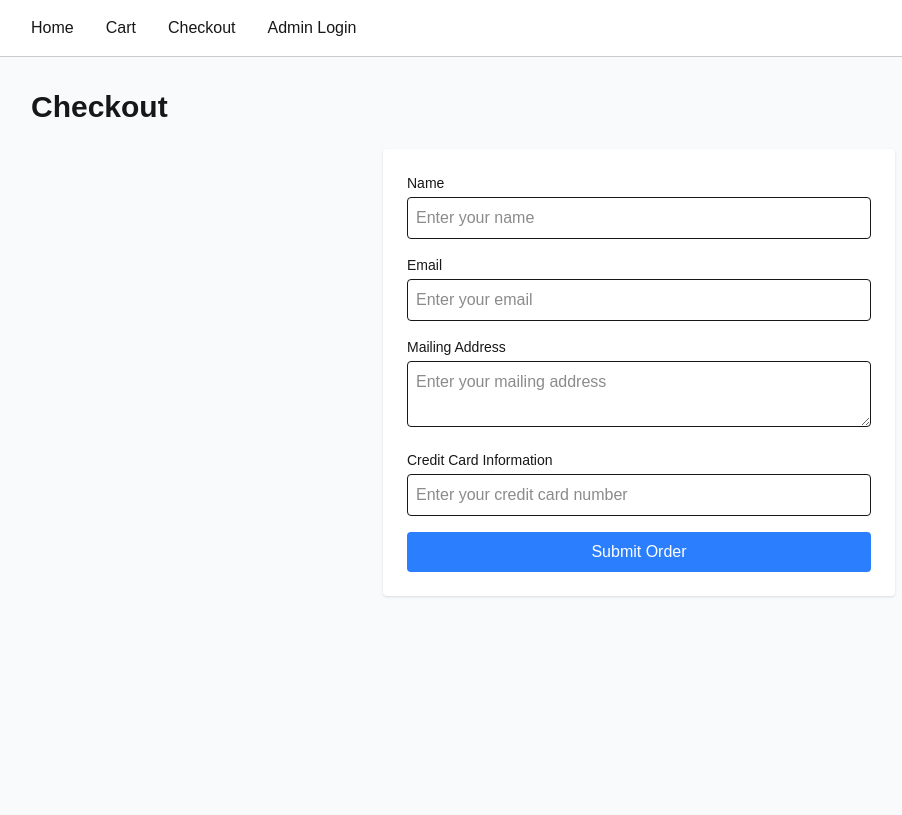
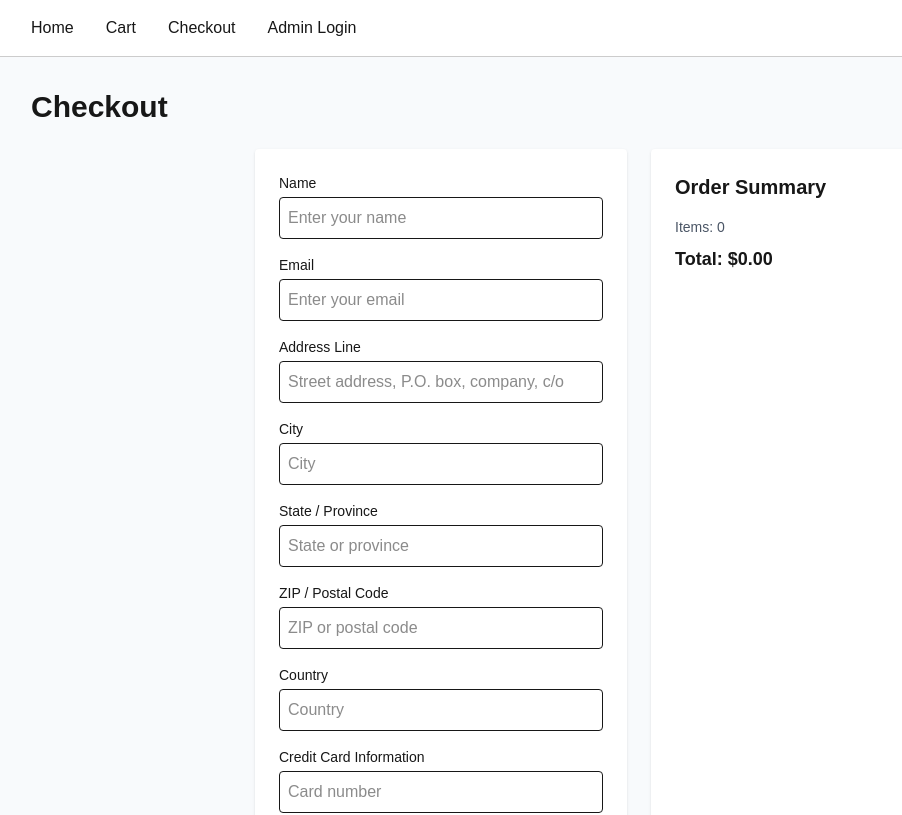
Before and after one commit to CSCI467-Project/CSCI467-Project, a Next.js app in the folder frontend/: page /checkout in a window 1280 px wide. Shown: the top 815 px of the page, without its empty margins (1-903 px from the left). Built offline with nearby package versions, Linux system fonts and the light colour scheme.

Commit message:
added: cart validation

```diff
--- a/frontend/app/checkout/page.tsx
+++ b/frontend/app/checkout/page.tsx
@@ -1,67 +1,218 @@
+"use client";
+
+import React, { useState } from "react";
 import Header from "../components/Header";
 import Footer from "../components/Footer";
+import { useCart } from "../components/CartProvider";
+import { PRODUCTS } from "../data/products";
 
-const CheckoutPage = () => {
+export default function CheckoutPage() {
+  const { cart, clearCart } = useCart();
+
+  const [form, setForm] = useState({
+    name: "",
+    email: "",
+    address: "",
+    city: "",
+    state: "",
+    zip: "",
+    country: "",
+    creditCard: "",
+  });
+
+  const [errors, setErrors] = useState<Record<string, string>>({});
+  const [submitted, setSubmitted] = useState(false);
+
+  const totalItems = Object.values(cart).reduce((s, n) => s + n, 0);
+  const totalPrice = PRODUCTS.reduce((sum, p) => sum + (cart[p.name] || 0) * p.price, 0);
+
+  function handleChange(e: React.ChangeEvent<HTMLInputElement | HTMLTextAreaElement>) {
+    const { id, value } = e.target as HTMLInputElement;
+    setForm((prev) => ({ ...prev, [id]: value }));
+    setErrors((prev) => ({ ...prev, [id]: "" }));
+  }
+
+  function validate() {
+    const errs: Record<string, string> = {};
+    if (!form.name.trim()) errs.name = "Name is required.";
+    if (!form.email.trim()) errs.email = "Email is required.";
+    else if (!form.email.includes("@") || !form.email.includes(".com"))
+      errs.email = "Email must include '@' and '.com'.";
+    if (!form.address.trim()) errs.address = "Address is required.";
+    if (!form.city.trim()) errs.city = "City is required.";
+    if (!form.state.trim()) errs.state = "State is required.";
+    if (!form.zip.trim()) errs.zip = "ZIP / Postal code is required.";
+    // basic credit card presence check
+    if (!form.creditCard.trim()) errs.creditCard = "Credit card is required.";
+    return errs;
+  }
+
+  function handleSubmit(e: React.FormEvent) {
+    e.preventDefault();
+    const v = validate();
+    setErrors(v);
+    if (Object.keys(v).length === 0) {
+      // success
+      setSubmitted(true);
+      clearCart();
+    }
+  }
+
+  const isFormComplete =
+    form.name && form.email && form.address && form.city && form.state && form.zip && form.creditCard;
+  const emailValid = form.email.includes("@") && form.email.includes(".com");
+  const canSubmit = Boolean(isFormComplete && emailValid && totalItems > 0);
+
   return (
     <>
       <Header />
       <main className="p-8 bg-slate-50 min-h-screen">
         <h1 className="text-3xl font-bold mb-6">Checkout</h1>
-        <form className="max-w-lg mx-auto bg-white p-6 rounded shadow">
+
+        <div className="max-w-3xl mx-auto grid grid-cols-1 md:grid-cols-2 gap-6">
+          <form onSubmit={handleSubmit} className="bg-white p-6 rounded shadow">
+            {submitted ? (
+              <div className="p-4 bg-green-50 text-green-800 rounded mb-4">Order submitted successfully!</div>
+            ) : null}
+
             <div className="mb-4">
               <label className="block text-sm font-medium mb-1" htmlFor="name">
                 Name
               </label>
               <input
-              type="text"
                 id="name"
+                value={form.name}
+                onChange={handleChange}
                 className="w-full border rounded p-2"
                 placeholder="Enter your name"
               />
+              {errors.name && <div className="text-red-600 text-sm mt-1">{errors.name}</div>}
             </div>
+
             <div className="mb-4">
               <label className="block text-sm font-medium mb-1" htmlFor="email">
                 Email
               </label>
               <input
-              type="email"
                 id="email"
+                value={form.email}
+                onChange={handleChange}
                 className="w-full border rounded p-2"
                 placeholder="Enter your email"
               />
+              {errors.email && <div className="text-red-600 text-sm mt-1">{errors.email}</div>}
             </div>
+
             <div className="mb-4">
               <label className="block text-sm font-medium mb-1" htmlFor="address">
-              Mailing Address
+                Address Line
               </label>
-            <textarea
+              <input
                 id="address"
+                value={form.address}
+                onChange={handleChange}
                 className="w-full border rounded p-2"
-              placeholder="Enter your mailing address"
-            ></textarea>
+                placeholder="Street address, P.O. box, company, c/o"
+              />
+              {errors.address && <div className="text-red-600 text-sm mt-1">{errors.address}</div>}
             </div>
+
             <div className="mb-4">
-            <label className="block text-sm font-medium mb-1" htmlFor="credit-card">
+              <label className="block text-sm font-medium mb-1" htmlFor="city">
+                City
+              </label>
+              <input
+                id="city"
+                value={form.city}
+                onChange={handleChange}
+                className="w-full border rounded p-2"
+                placeholder="City"
+              />
+              {errors.city && <div className="text-red-600 text-sm mt-1">{errors.city}</div>}
+            </div>
+
+            <div className="mb-4">
+              <label className="block text-sm font-medium mb-1" htmlFor="state">
+                State / Province
+              </label>
+              <input
+                id="state"
+                value={form.state}
+                onChange={handleChange}
+                className="w-full border rounded p-2"
+                placeholder="State or province"
+              />
+              {errors.state && <div className="text-red-600 text-sm mt-1">{errors.state}</div>}
+            </div>
+
+            <div className="mb-4">
+              <label className="block text-sm font-medium mb-1" htmlFor="zip">
+                ZIP / Postal Code
+              </label>
+              <input
+                id="zip"
+                value={form.zip}
+                onChange={handleChange}
+                className="w-full border rounded p-2"
+                placeholder="ZIP or postal code"
+              />
+              {errors.zip && <div className="text-red-600 text-sm mt-1">{errors.zip}</div>}
+            </div>
+
+            <div className="mb-4">
+              <label className="block text-sm font-medium mb-1" htmlFor="country">
+                Country
+              </label>
+              <input
+                id="country"
+                value={form.country}
+                onChange={handleChange}
+                className="w-full border rounded p-2"
+                placeholder="Country"
+              />
+            </div>
+
+            <div className="mb-4">
+              <label className="block text-sm font-medium mb-1" htmlFor="creditCard">
                 Credit Card Information
               </label>
               <input
-              type="text"
-              id="credit-card"
+                id="creditCard"
+                value={form.creditCard}
+                onChange={handleChange}
                 className="w-full border rounded p-2"
-              placeholder="Enter your credit card number"
+                placeholder="Card number"
               />
+              {errors.creditCard && <div className="text-red-600 text-sm mt-1">{errors.creditCard}</div>}
             </div>
+
             <button
               type="submit"
-            className="w-full bg-blue-500 text-white py-2 rounded hover:bg-blue-600"
+              disabled={!canSubmit}
+              className={`w-full py-2 rounded text-white ${canSubmit ? 'bg-blue-500 hover:bg-blue-600' : 'bg-gray-400 cursor-not-allowed'}`}
             >
               Submit Order
             </button>
+
+            {!totalItems && <div className="text-sm text-gray-500 mt-2">Your cart is empty — add items before checking out.</div>}
           </form>
+
+          <aside className="bg-white p-6 rounded shadow">
+            <h2 className="text-xl font-semibold mb-4">Order Summary</h2>
+            <div className="text-sm text-gray-600 mb-2">Items: {totalItems}</div>
+            <div className="font-bold text-lg">Total: ${totalPrice.toFixed(2)}</div>
+            <ul className="mt-4 space-y-2">
+              {PRODUCTS.filter(p => cart[p.name]).map(p => (
+                <li key={p.name} className="flex justify-between">
+                  <span>{p.name} x {cart[p.name]}</span>
+                  <span>${((cart[p.name] || 0) * p.price).toFixed(2)}</span>
+                </li>
+              ))}
+            </ul>
+          </aside>
+        </div>
       </main>
       <Footer />
     </>
   );
-};
-
-export default CheckoutPage;
+}
```
Lines whose indentation alone changed are shown as unchanged.
